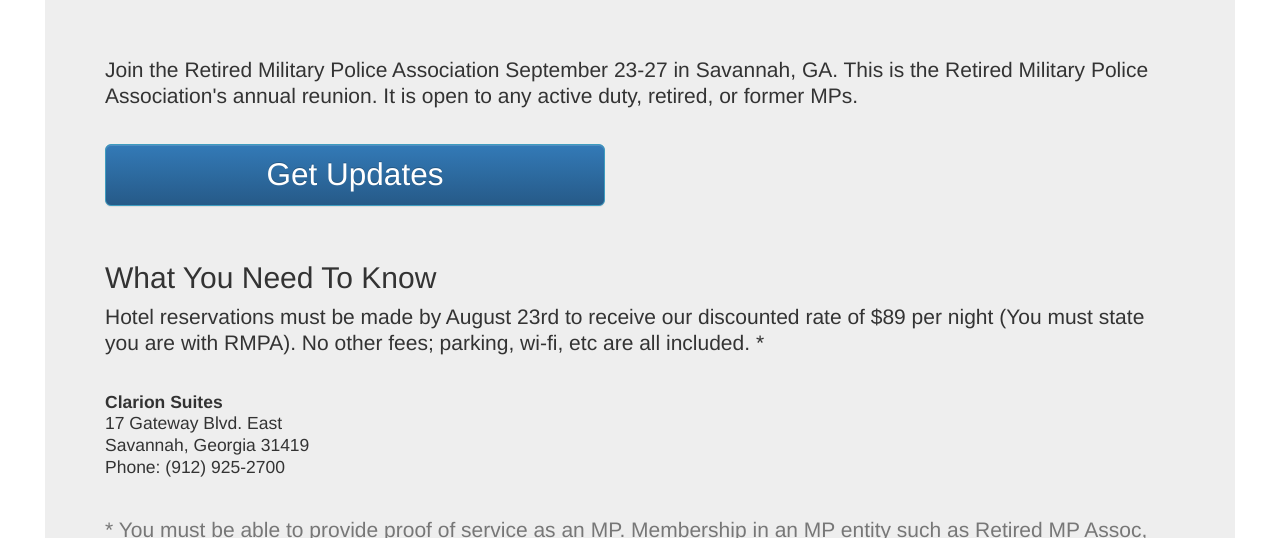
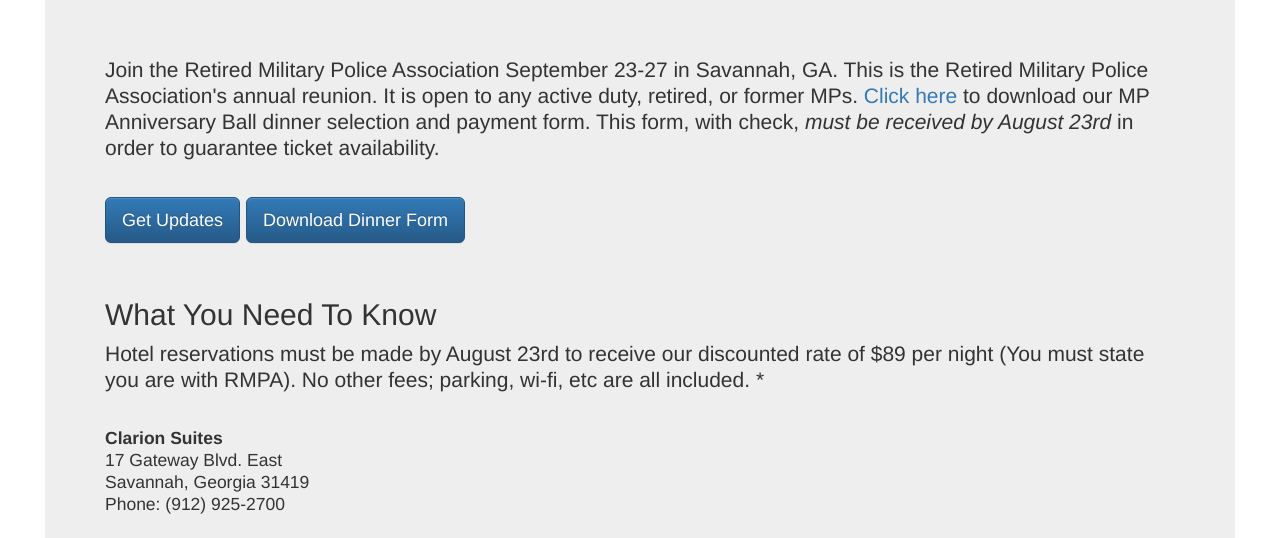
Before and after one commit to JELGT2011/MPReunion, a plain HTML site: page index.html in a window 1280 px wide. Shown: the part 262-800 px from the top of the page. Drawn offline with nearby package versions, Linux system fonts and the light colour scheme.

Commit message:
added downloadable form

```diff
--- a/index.html
+++ b/index.html
@@ -64,17 +64,24 @@
 
 			<p>
 				Join the Retired Military Police Association September 23-27 in Savannah, GA.
-                This is the Retired Military Police Association's annual reunion.  It is open to any active duty, retired, or former MPs.
+				This is the Retired Military Police Association's annual reunion. It is open to any active duty, retired, or
+				former MPs. <a href="resources/MP%20Ball%20tickets.pdf" download> Click here</a> to download our MP Anniversary
+				Ball dinner selection and payment form. This form, with check,
+				<em>must be received by August 23rd</em> in order to guarantee ticket availability.
 			</p>
 			<br/>
 
-            <p><a href="sign_up.html" class="btn btn-primary btn-lg bigbutton" role="button">Get Updates</a></p>
+			<p>
+				<a href="sign_up.html" class="btn btn-primary btn-lg" role="button">Get Updates</a>
+				<a href="resources/MP%20Ball%20tickets.pdf" class="btn btn-primary btn-lg" download>Download Dinner Form</a>
+			</p>
 			<br/>
 
 			<h2>What You Need To Know</h2>
 
 			<p>
-                Hotel reservations must be made by August 23rd to receive our discounted rate of $89 per night (You must state you are with RMPA).  No other fees; parking, wi-fi, etc are all included. *
+				Hotel reservations must be made by August 23rd to receive our discounted rate of $89 per night (You must state
+				you are with RMPA). No other fees; parking, wi-fi, etc are all included. *
 			</p>
 			<br/>
 
@@ -87,7 +94,9 @@
 			<br/>
 
 			<p class="text-muted">
-                * You must be able to provide proof of service as an MP. Membership in an MP entity such as Retired MP Assoc, MP Regimental Assoc or other organization providing a member card is sufficient.  A DD214 will also serve as proof.  Contact us at watchdog19@hotmail.com for questions.
+				* You must be able to provide proof of service as an MP. Membership in an MP entity such as Retired MP Assoc, MP
+				Regimental Assoc or other organization providing a member card is sufficient. A DD214 will also serve as proof.
+				Contact us at watchdog19@hotmail.com for questions.
 			</p>
 
 		</div>
@@ -110,7 +119,7 @@
 <script src="js/gcal.js"></script>
 
 <script>
-    $(document).ready(function() {
+	$(document).ready(function () {
 
 		var calendar = $('#calendar').fullCalendar({
 
```
Also changed, not shown: 1 other file. Lines whose indentation alone changed are shown as unchanged.
